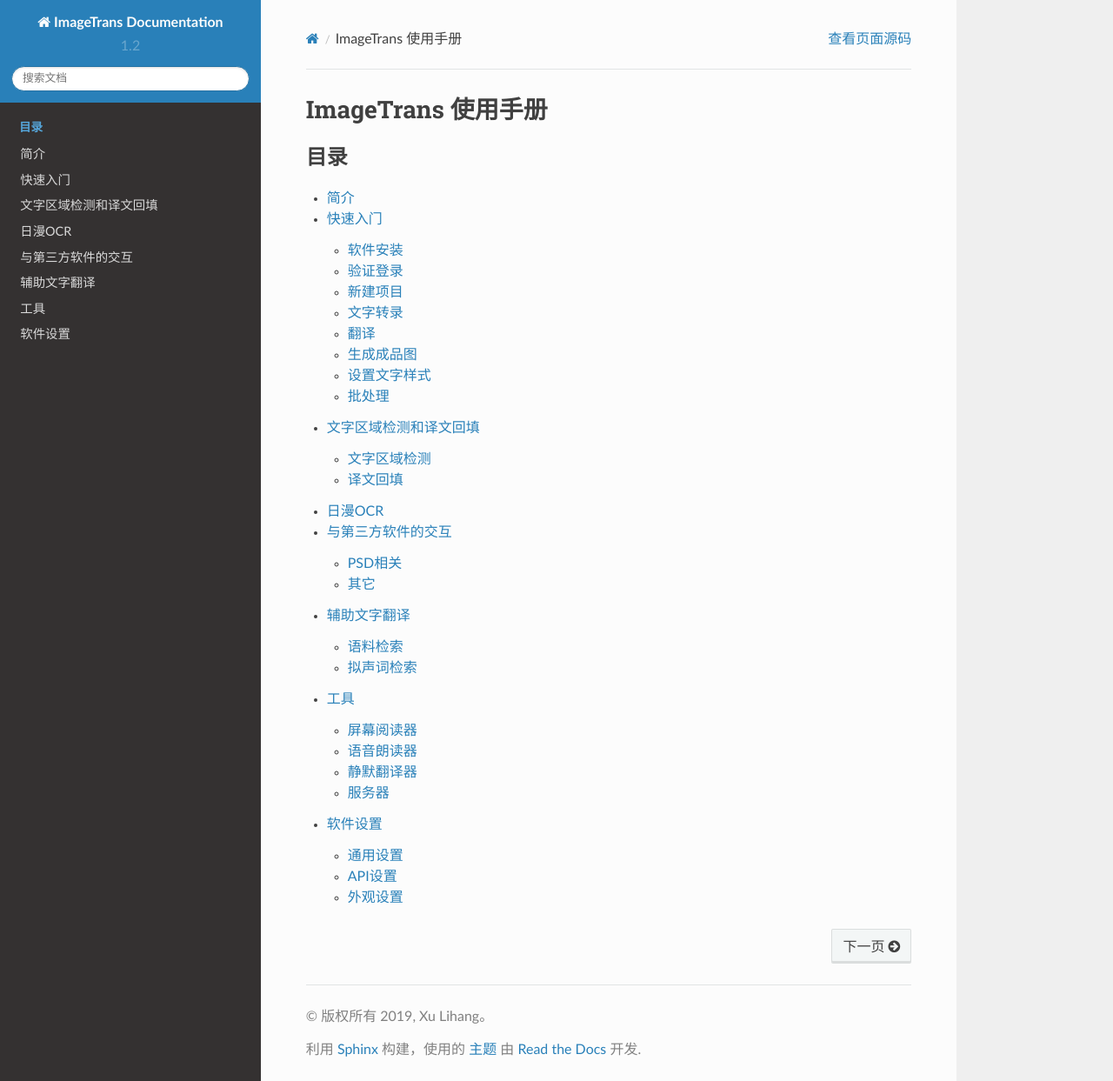
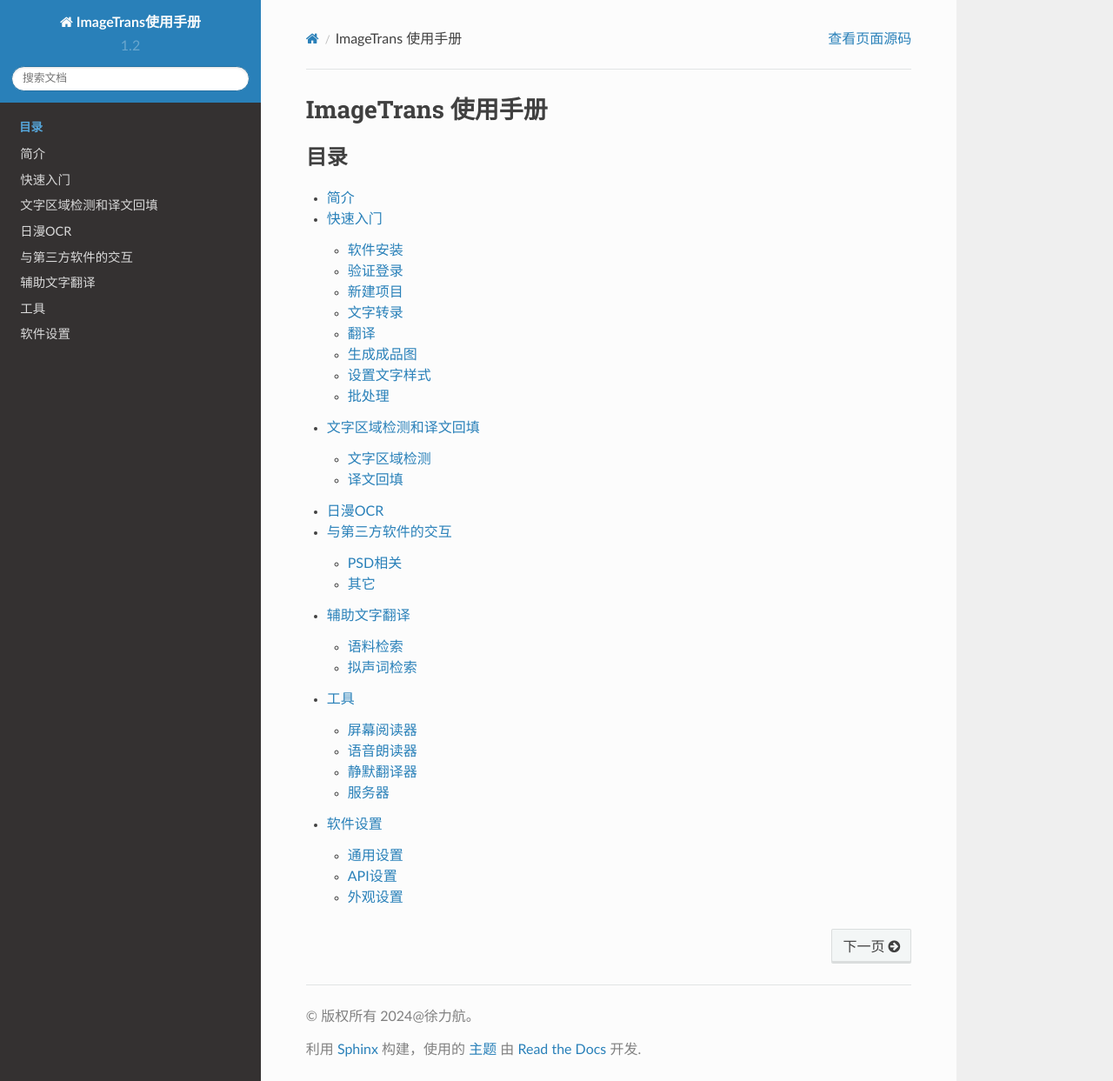
Before and after one commit to xulihang/ImageTrans-docs, a Sphinx documentation site: the page built from source/index.rst, in a window 1280 px wide and 1243 px high. Shown: the whole window at 87% size. Built offline with Sphinx 7.4.7 and the Read the Docs theme 2.0.0, drawn with Linux system fonts in a browser that asks for light colours.

Commit message:
update doc info

```diff
--- a/source/conf.py
+++ b/source/conf.py
@@ -19,9 +19,9 @@
 
 # -- Project information -----------------------------------------------------
 
-project = 'ImageTrans Documentation'
-copyright = '2019, Xu Lihang'
-author = 'Xu Lihang'
+project = 'ImageTrans使用手册'
+copyright = '2024@徐力航'
+author = '徐力航'
 
 # The short X.Y version
 version = '1.2'
@@ -150,7 +150,7 @@
 # One entry per manual page. List of tuples
 # (source start file, name, description, authors, manual section).
 man_pages = [
-    (master_doc, 'imagetransdocumentation', 'ImageTrans Documentation Documentation',
+    (master_doc, 'imagetransdocumentation', 'ImageTrans Documentation',
      [author], 1)
 ]
 
@@ -161,7 +161,7 @@
 # (source start file, target name, title, author,
 #  dir menu entry, description, category)
 texinfo_documents = [
-    (master_doc, 'ImageTransDocumentation', 'ImageTrans Documentation Documentation',
+    (master_doc, 'ImageTransDocumentation', 'ImageTrans Documentation',
      author, 'ImageTransDocumentation', 'One line description of project.',
      'Miscellaneous'),
 ]
```
